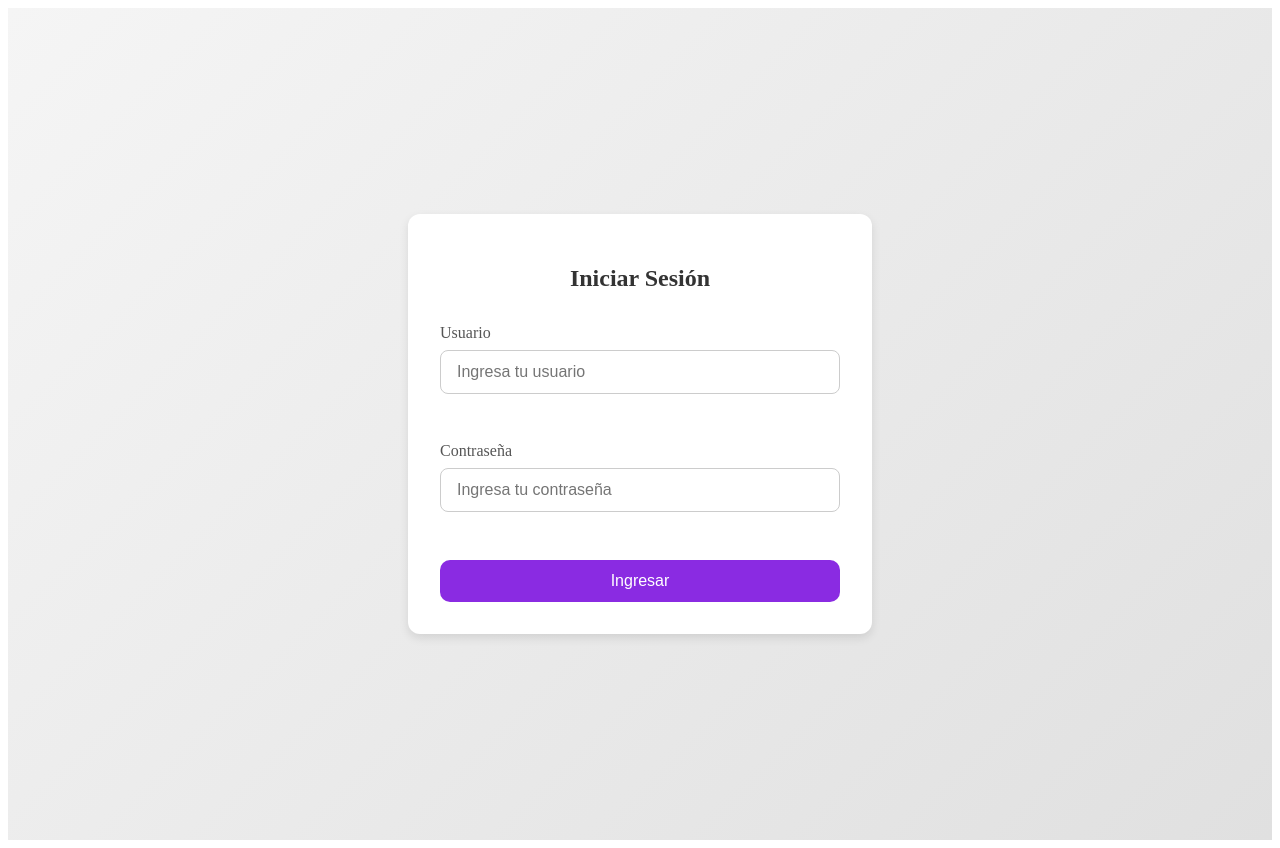
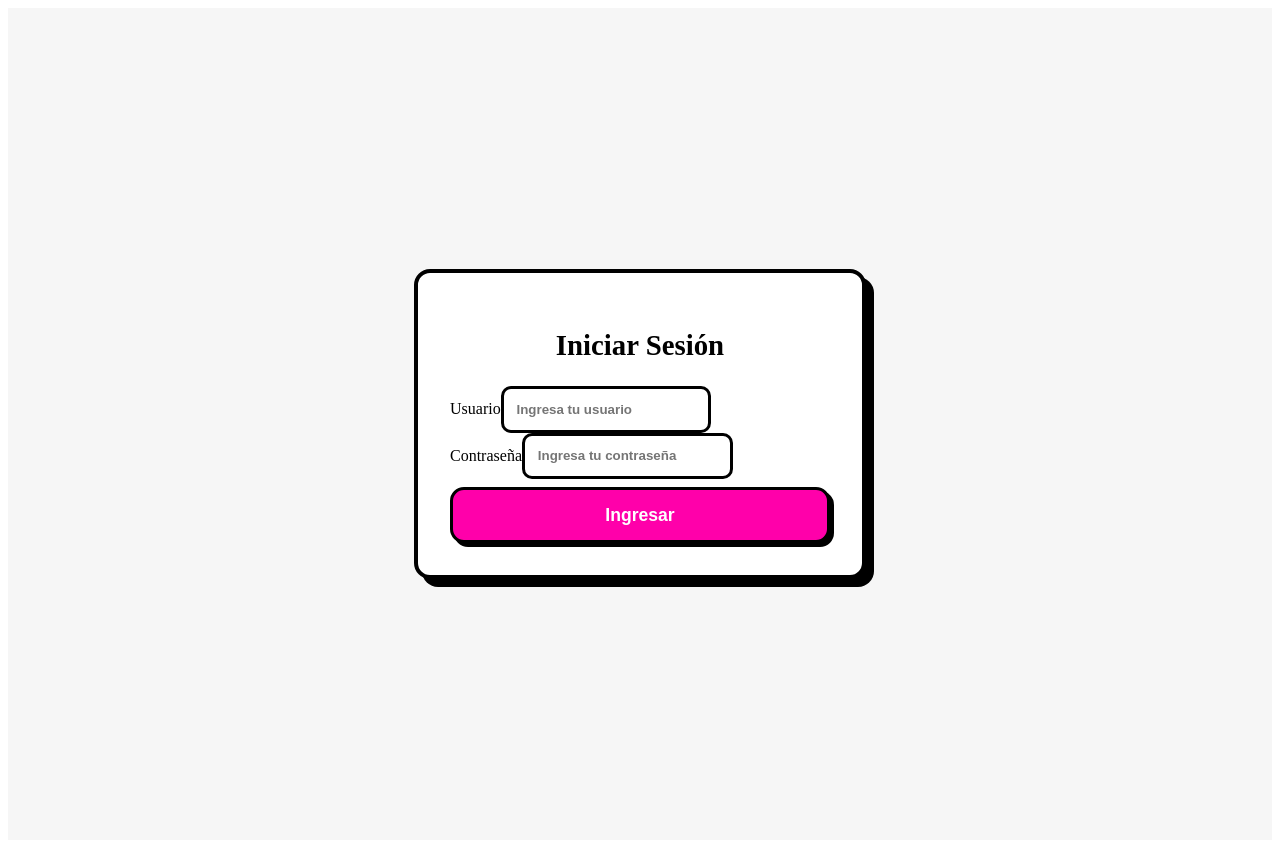
Before and after one commit to Mauri784/front-esp, an Angular app: page /login in a window 1280 px wide. Built offline with nearby package versions, Linux system fonts and the light colour scheme.

Commit message:
Update login.component.css

```diff
--- a/src/app/login/login.component.css
+++ b/src/app/login/login.component.css
@@ -1,83 +1,59 @@
-/* Mobile-first */
 .login-wrapper {
   display: flex;
   justify-content: center;
   align-items: center;
   min-height: 100vh;
   padding: 1rem;
-  background: linear-gradient(135deg, #f5f5f5, #e0e0e0);
+  background: #f6f6f6;
 }
 
 .login-card {
+  max-width: 380px;
   width: 100%;
-  max-width: 400px;
   padding: 2rem;
-  border-radius: 12px;
-  background-color: #ffffff;
-  box-shadow: 0 4px 10px rgba(0,0,0,0.1);
+  border-radius: 16px;
+  background: #ffffff;
+  border: 4px solid #000;
+  box-shadow: 8px 8px 0px #000;
 }
 
 .login-title {
   text-align: center;
-  margin-bottom: 2rem;
-  font-size: 1.5rem;
-  color: #333;
+  margin-bottom: 1.5rem;
+  font-size: 1.8rem;
+  font-weight: 900;
+  color: #000;
 }
 
-.form-group {
-  display: flex;
-  flex-direction: column;
-  margin-bottom: 1.5rem;
-}
-
-
+/* Inputs */
 .form-group input {
-  display: flex;
-  flex-direction: column;
-  margin-bottom: 1.5rem;
-  padding: 0.75rem 1rem;
-  font-size: 1rem;
-  border: 1px solid #ccc;
-  border-radius: 8px;
-  outline: none;
-  transition: border-color 0.2s;
-
-  background-color: #ffffff;
-  color: #333333;
-}
-
-
-.form-group label {
-  margin-bottom: 0.5rem;
-  font-weight: 500;
-  color: #555;
-}
-
-.form-group input {
-  padding: 0.75rem 1rem;
-  font-size: 1rem;
-  border: 1px solid #ccc;
-  border-radius: 8px;
-  outline: none;
-  transition: border-color 0.2s;
+  padding: 0.8rem;
+  border: 3px solid #000;
+  border-radius: 10px;
+  background: #fff;
+  font-weight: 600;
 }
 
 .form-group input:focus {
-  border-color: #007ad9;
+  border-color: #ff00aa;
 }
 
 .login-button {
   width: 100%;
-  padding: 0.75rem;
-  font-size: 1rem;
-  background-color: blueviolet;
-  color: #ffffff;
-  border-radius: 10px;
-  border: none;
-  font-family: 'Arial', sans-serif;
+  padding: 0.9rem;
+  margin-top: 0.5rem;
+  background: #ff00aa;
+  border: 3px solid #000;
+  border-radius: 14px;
+  color: #fff;
+  font-weight: 800;
+  font-size: 1.1rem;
+  box-shadow: 4px 4px 0px #000;
+  transition: 0.1s;
 }
 
 .login-button:hover {
-  background-color: #5a00d1;
+  transform: translate(-2px, -2px);
+  box-shadow: 6px 6px 0px #000;
   cursor: pointer;
 }
```
